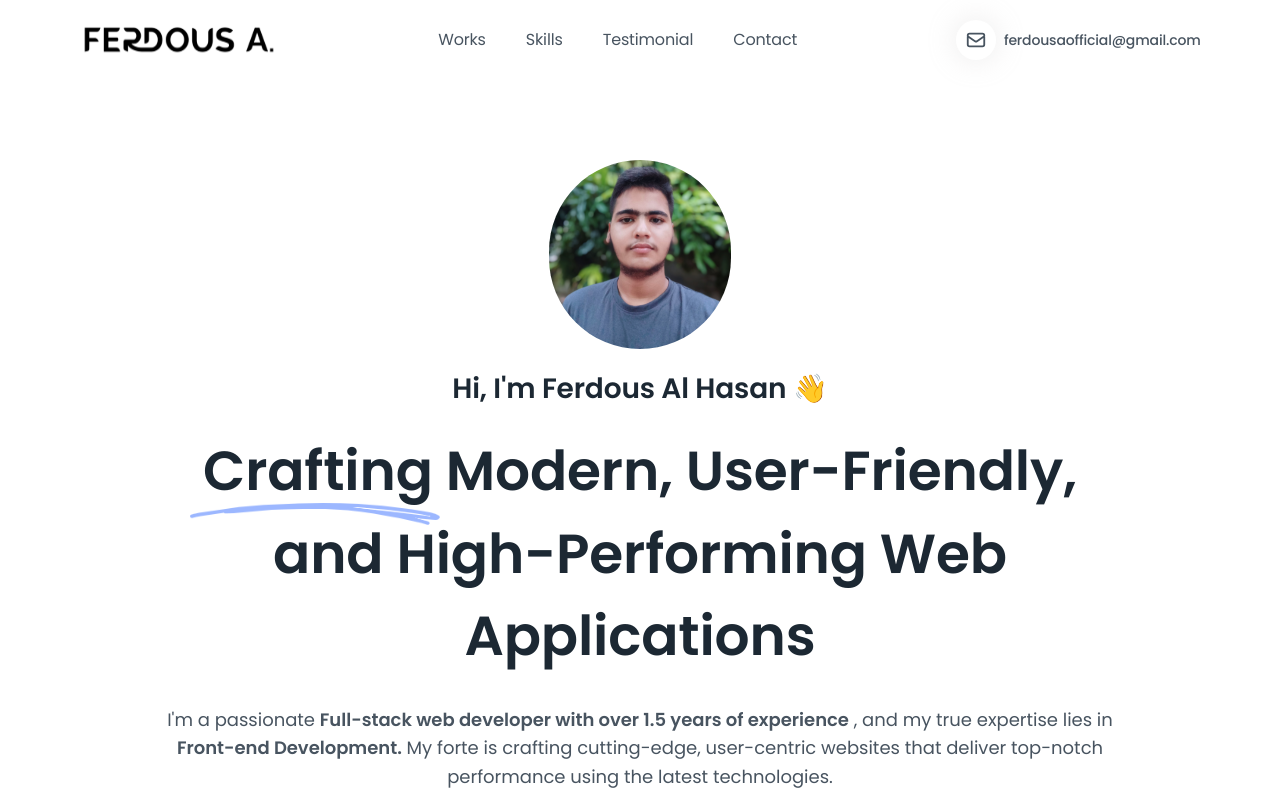
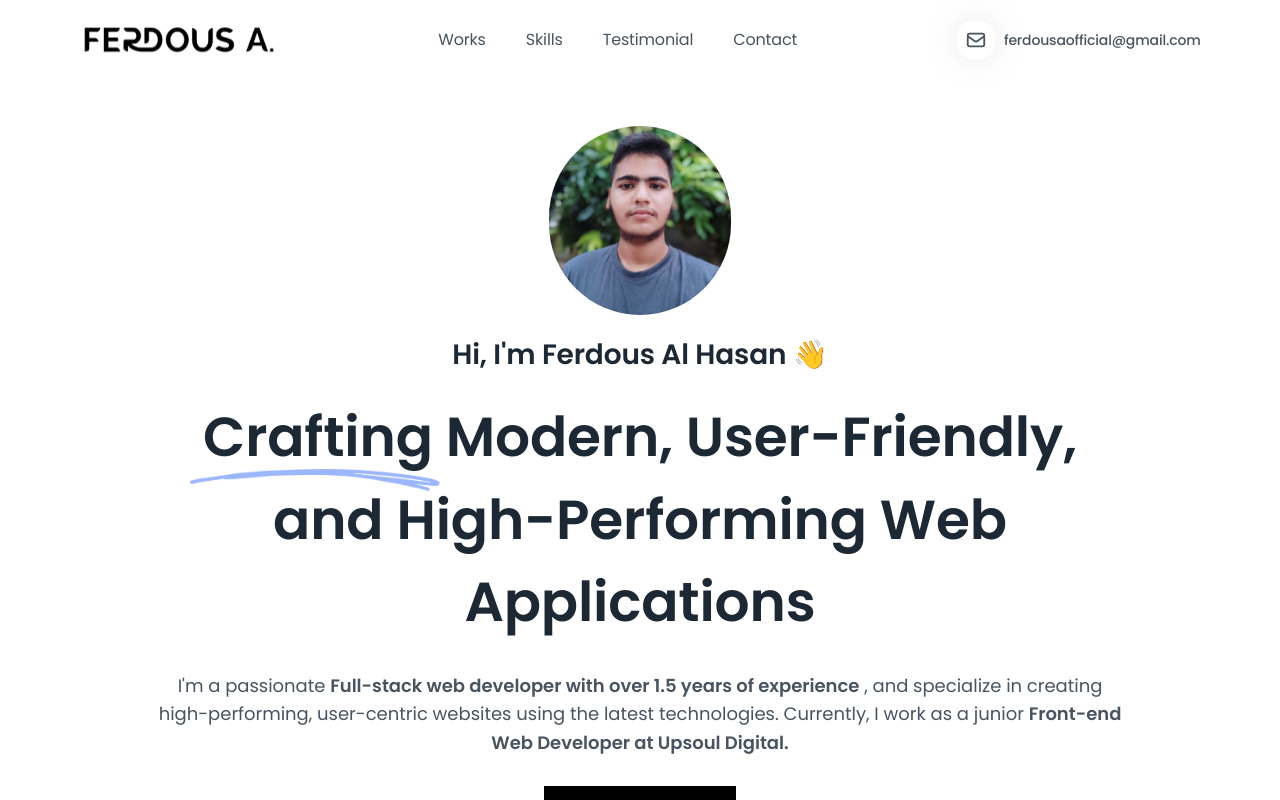
Before and after one commit to ferdousaofficial/portfolio-website, a Next.js app: page / in a window 1280 px wide. Shown: the top 800 px of the page. Built offline with nearby package versions, Linux system fonts and the light colour scheme.

Commit message:
change hero section text

```diff
--- a/src/app/(default)/Hero/Hero.tsx
+++ b/src/app/(default)/Hero/Hero.tsx
@@ -4,7 +4,7 @@ import Info from "./Info";
 
 const Hero: React.FC = () => {
   return (
-    <div className="text-center py-[80px] h-screen ">
+    <div className="text-center h-screen grid place-content-center">
       <div className="container">
         <div className="relative">
           <Header />
--- a/src/app/(default)/Hero/Info.tsx
+++ b/src/app/(default)/Hero/Info.tsx
@@ -11,17 +11,20 @@ const Info: React.FC = () => {
         className="absolute max-w-[250px] xl:top-[65px] lg:top-[50px] xl:left-[8rem] lg:left-[6rem] md:top-[50px] md:left-[1rem] left-[1rem] lg:w-[250px] md:w-[200px] top-[45px] w-[180px]"
       />
 
-      <p className="lg:text-lg sm:text-base text-[14px] pb-5 lg:w-5/6 mx-auto leading-loose">
+      <p className="lg:text-lg sm:text-base text-[14px] pb-2 lg:w-5/6 mx-auto leading-loose">
         I'm a passionate{" "}
         <span className="font-[600]">
           Full-stack web developer with over 1.5 years of experience
-        </span>{" "}
-        , and my true expertise lies in{" "}
-        <span className="font-[600]">Front-end Development.</span> My forte is
-        crafting cutting-edge, user-centric websites that deliver top-notch
-        performance using the latest technologies.
+        </span>{" "} , and
+        specialize in creating high-performing, user-centric websites using the
+        latest technologies. Currently, I work as a junior{" "}
+        <span className="font-[600]">
+          Front-end Web Developer at Upsoul Digital.{" "}
+        </span>
       </p>
     </div>
   );
 };
 export default Info;
+
+// I am a Full-stack web developer with 1.5 years of experience. I specialize in creating high-performing, user-centric websites using the latest technologies.
--- a/src/common/widget/MobileNavbar/Curve.tsx
+++ b/src/common/widget/MobileNavbar/Curve.tsx
@@ -1,6 +1,5 @@
 import React from "react";
 import { motion } from "framer-motion";
-import styles from "./styles.module.scss";
 
 export default function Curve() {
   const initialPath = `M100 0 L100 ${window.innerHeight} Q-100 ${
```
